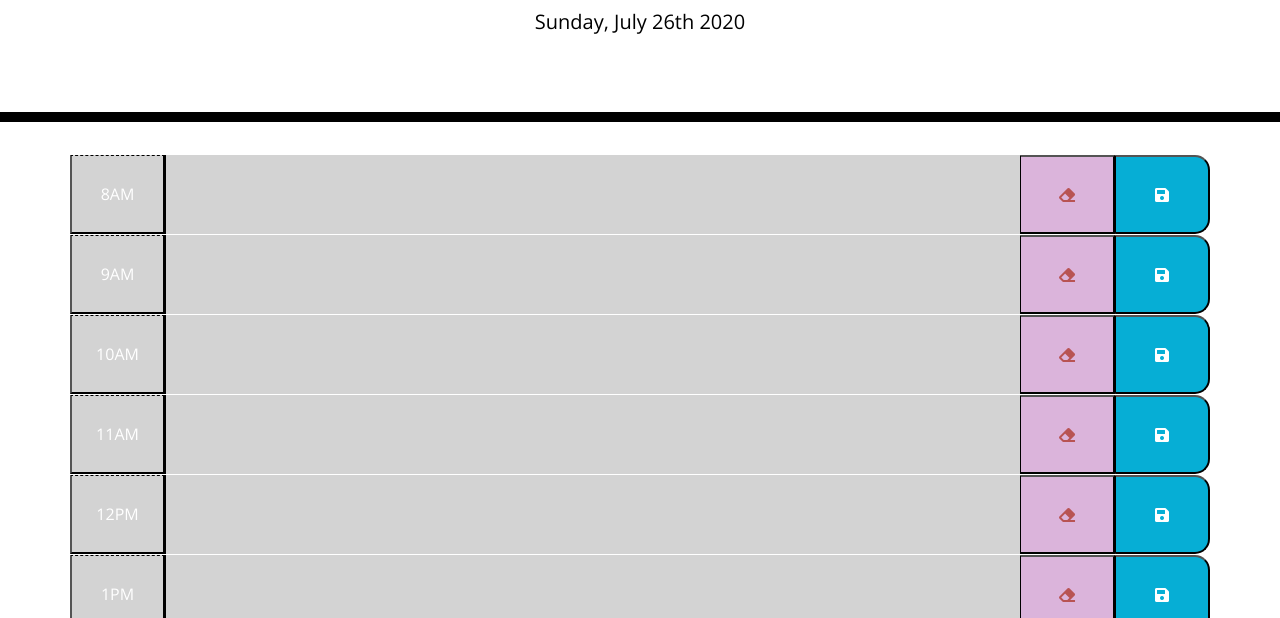
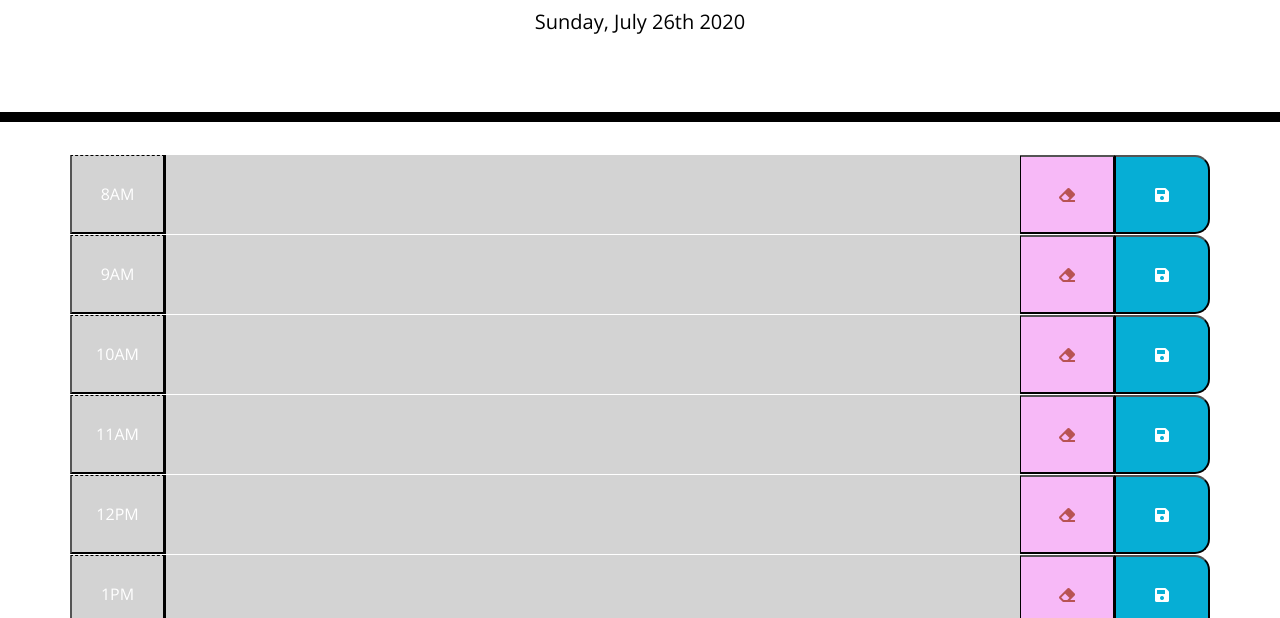
Before and after one commit to ingrambc/WorkDayCalender, a plain HTML site: page index.html in a window 1280 px wide. Shown: the part 182-800 px from the top of the page. Drawn offline with nearby package versions, Linux system fonts and the light colour scheme.

Commit message:
changed color of eraseBtn and refresh interval to 5 min

```diff
--- a/index.html
+++ b/index.html
@@ -39,7 +39,7 @@
       $(document).ready(function(){
         const workdayHours = 9;
         const workStartHour = "8am";
-        const refreshMins = 1;
+        const refreshMins = 5;
         var workArray =[];
         var m = moment();
         var today = m.format("dddd, MMMM Do YYYY");
--- a/style.css
+++ b/style.css
@@ -72,7 +72,7 @@ textarea{
 
 .eraseBtn {
   border-left: 1px solid black;
-  background-color: #dbb4db;
+  background-color: #f7b9f7;
   color: rgb(184, 83, 83);
 }
 
```
